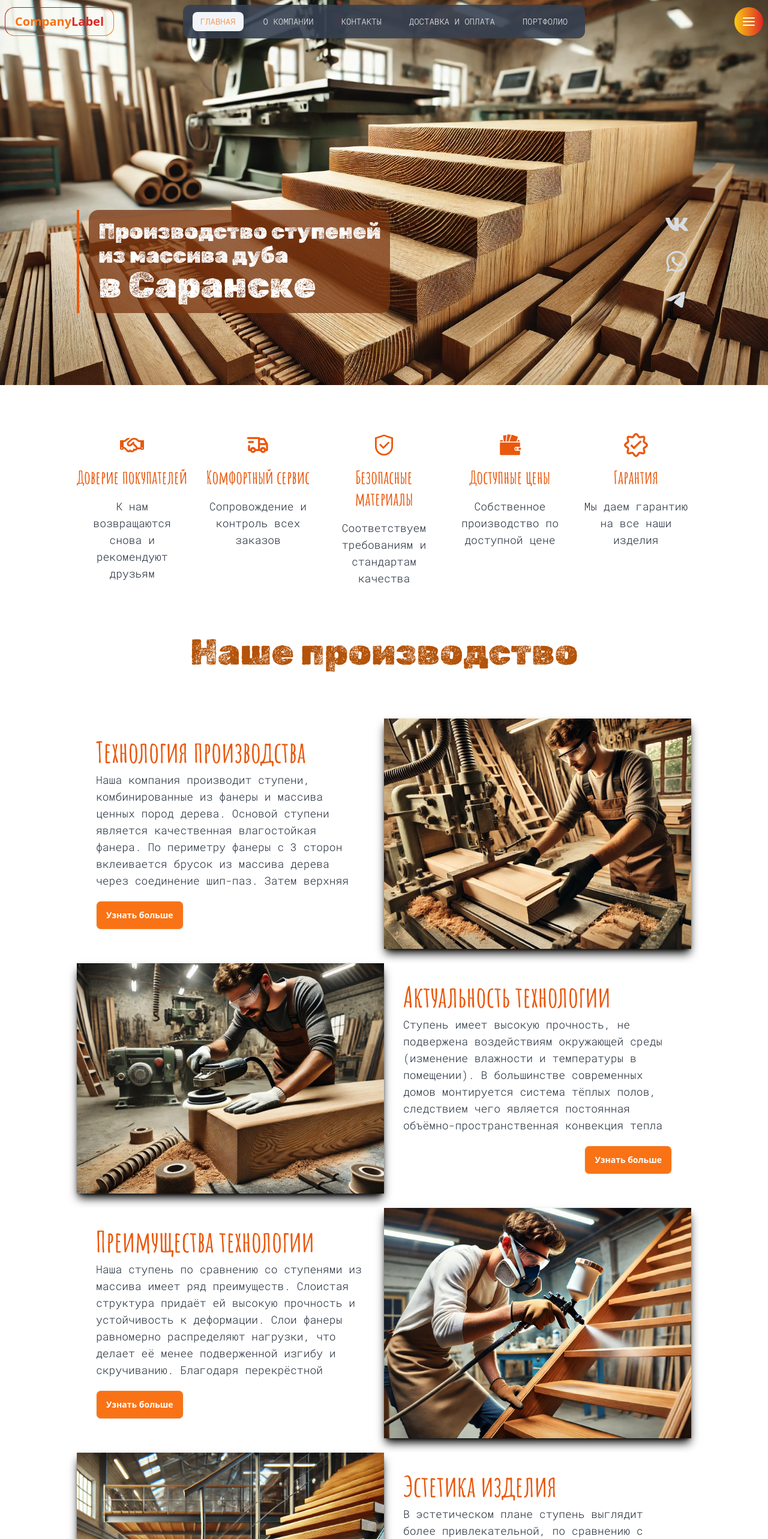
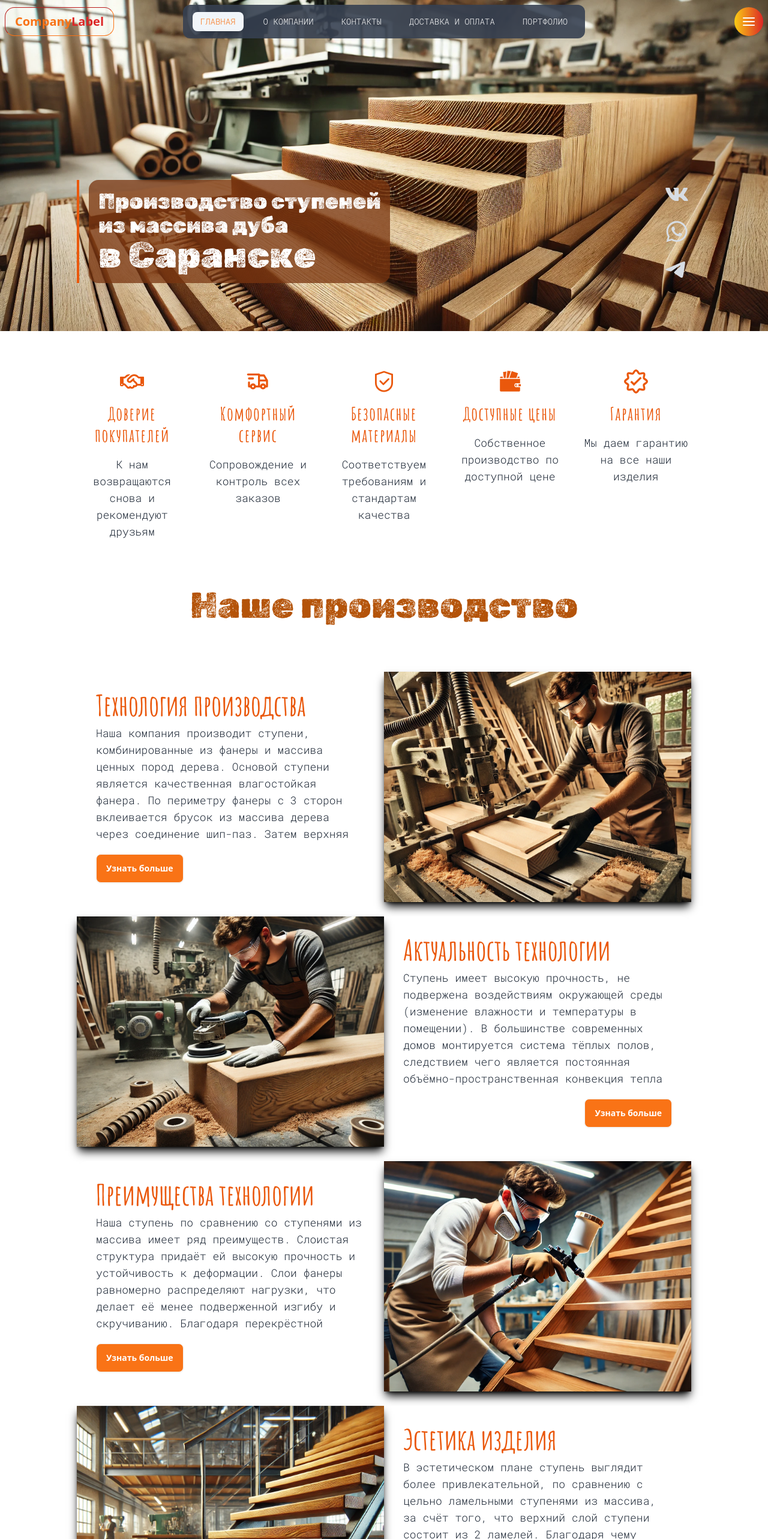
Before and after one commit to HabArt1978/victoria-steps, a Next.js app: page / in a window 1280 px wide. Shown: the top 2566 px of the page at 60% size. Built offline with nearby package versions, Linux system fonts and the light colour scheme.

Commit message:
12 - refactoring of the Introduction component

```diff
--- a/src/app/page.tsx
+++ b/src/app/page.tsx
@@ -10,7 +10,7 @@ const HomePage = (): JSX.Element => {
     <>
       <Introduction />
 
-      <PageContainer>
+      <PageContainer className="-mt-24">
         <Advantages />
         <OurProduction />
         <OurWorks quantity={6} />
--- a/src/components/Advantages/Advantages.tsx
+++ b/src/components/Advantages/Advantages.tsx
@@ -8,17 +8,17 @@ const Advantages = (): JSX.Element => {
   return (
     <SectionContainer>
       <h1 className={styles.srOnly}>Наши преимущества</h1>
-      <ul className="flex justify-between">
+      <ul className="flex items-baseline justify-between">
         {advantagesData.map((item, idx) => (
           <li
             key={item.title + idx}
-            className="flex w-[18%] flex-col items-center space-y-4 text-center"
+            className="flex w-[18%] flex-col items-center space-y-4 text-center align-middle"
           >
             <item.icon
               size={40}
               color="#ea580c"
             />
-            <H2 className="text-3xl">{item.title}</H2>
+            <H2 className="text-3xl tracking-wider">{item.title}</H2>
             <P>{item.description}</P>
           </li>
         ))}
--- a/src/components/Containers/PageContainer.tsx
+++ b/src/components/Containers/PageContainer.tsx
@@ -1,12 +1,15 @@
+import { cn } from '@/utils/cn'
 import type { JSX } from 'react'
 import React from 'react'
 
 const PageContainer = ({
-  children
+  children,
+  className
 }: Readonly<{
   children: React.ReactNode
+  className?: string
 }>): JSX.Element => {
-  return <div className="mx-auto w-[80%]">{children}</div>
+  return <div className={cn('mx-auto w-[80%]', className)}>{children}</div>
 }
 
 export default PageContainer
--- a/src/components/Containers/SectionContainer.tsx
+++ b/src/components/Containers/SectionContainer.tsx
@@ -1,12 +1,15 @@
+import { cn } from '@/utils/cn'
 import type { JSX } from 'react'
 import React from 'react'
 
 const SectionContainer = ({
-  children
+  children,
+  className
 }: Readonly<{
   children: React.ReactNode
+  className?: string
 }>): JSX.Element => {
-  return <section className="my-20 w-full">{children}</section>
+  return <section className={cn('my-20 w-full', className)}>{children}</section>
 }
 
 export default SectionContainer
--- /dev/null
+++ b/src/components/Introduction/Banner/TheBanner.tsx
@@ -0,0 +1,39 @@
+import introductionImage from '@/assets/images/introduction.webp'
+import Social from '@/components/Social/Social'
+import { H1 } from '@/components/UI/Typography'
+import Image from 'next/image'
+import type { JSX } from 'react'
+
+const TheBanner = (): JSX.Element => {
+  return (
+    <div
+      className="relative h-full w-full overflow-hidden"
+      role="img"
+      aria-label="Процесс производства ступеней для лестниц на нашем предприятии"
+    >
+      <Image
+        src={introductionImage}
+        alt="Процесс производства ступеней для лестниц на нашем заводе"
+        placeholder="blur"
+        className="absolute left-0 top-0 object-cover object-center"
+        fill
+      />
+
+      <div className="absolute left-[10%] top-[55%] flex w-[80%] flex-row justify-between rounded-3xl text-4xl text-white">
+        <div className="border-l-4 border-orange-600 lg:flex-row">
+          <div className="card ml-4 rounded-box bg-amber-900 bg-opacity-75">
+            <H1 className="p-4 text-start text-white">
+              <span className="block text-4xl">Производство ступеней</span>
+              <span className="block text-4xl">из массива дуба</span>
+              <span className="block text-6xl">в Саранске</span>
+            </H1>
+          </div>
+        </div>
+
+        <Social position="vertical" />
+      </div>
+    </div>
+  )
+}
+
+export default TheBanner
--- a/src/components/Introduction/Introduction.tsx
+++ b/src/components/Introduction/Introduction.tsx
@@ -1,38 +1,17 @@
-import introductionImage from '@/assets/images/introduction.webp'
-import Image from 'next/image'
 import type { JSX } from 'react'
-import Social from '../Social/Social'
-import { H1 } from '../UI/Typography'
+import TheBanner from './Banner/TheBanner'
 
 const Introduction = (): JSX.Element => {
   return (
-    <header
-      className="relative -top-20 -mb-20 h-[650px] w-full overflow-hidden"
-      role="img"
-      aria-label="Процесс производства ступеней для лестниц на нашем предприятии"
+    <section
+      style={{
+        width: 'calc(100vw - var(--scrollbar-width))',
+        height: '70vh'
+      }}
+      className="relative -top-20"
     >
-      <Image
-        src={introductionImage}
-        alt="Процесс производства ступеней для лестниц на нашем заводе"
-        placeholder="blur"
-        className="absolute left-0 top-0 object-cover object-center"
-        fill
-      />
-
-      <div className="absolute left-[10%] top-[55%] flex w-[80%] flex-row justify-between rounded-3xl text-4xl text-white">
-        <div className="border-l-4 border-orange-600 lg:flex-row">
-          <div className="card ml-4 rounded-box bg-amber-900 bg-opacity-75">
-            <H1 className="p-4 text-start text-white">
-              <span className="block text-4xl">Производство ступеней</span>
-              <span className="block text-4xl">из массива дуба</span>
-              <span className="block text-6xl">в Саранске</span>
-            </H1>
-          </div>
-        </div>
-
-        <Social position="vertical" />
-      </div>
-    </header>
+      <TheBanner />
+    </section>
   )
 }
 
--- a/src/components/OurProduction/OurProduction.tsx
+++ b/src/components/OurProduction/OurProduction.tsx
@@ -7,9 +7,9 @@ import { btnClasses } from './twStyles'
 
 const OurProduction = (): JSX.Element => {
   return (
-    <SectionContainer>
-      <H1>Наше производство</H1>
-      <ul className="mt-20 space-y-6">
+    <SectionContainer className="mt-0">
+      <H1 className="mb-20">Наше производство</H1>
+      <ul className="space-y-6">
         {ourProductionData.map((card, idx) => {
           const index = idx + 1
 
--- a/src/components/TheFooter/TheFooter.tsx
+++ b/src/components/TheFooter/TheFooter.tsx
@@ -20,7 +20,7 @@ const TheFooter = (): JSX.Element => {
       </aside>
 
       <aside className="mx-auto my-auto text-center">
-        <p className="font-amaticBold text-xl font-bold">
+        <p className="font-amaticBold text-xl font-bold tracking-wider">
           {`OOO "Виктория"`}
           <br />
           Ступени для лестниц из массива дуба.
```
